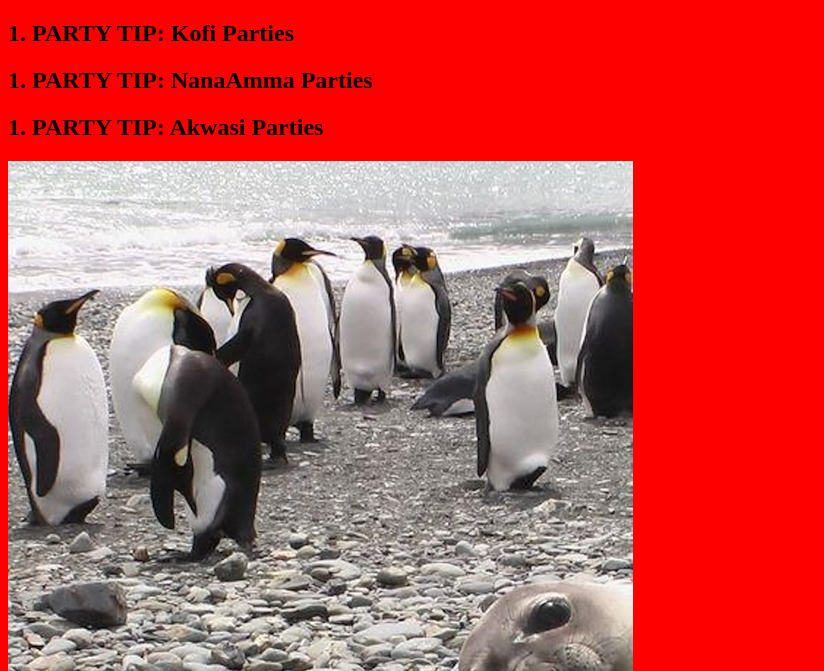
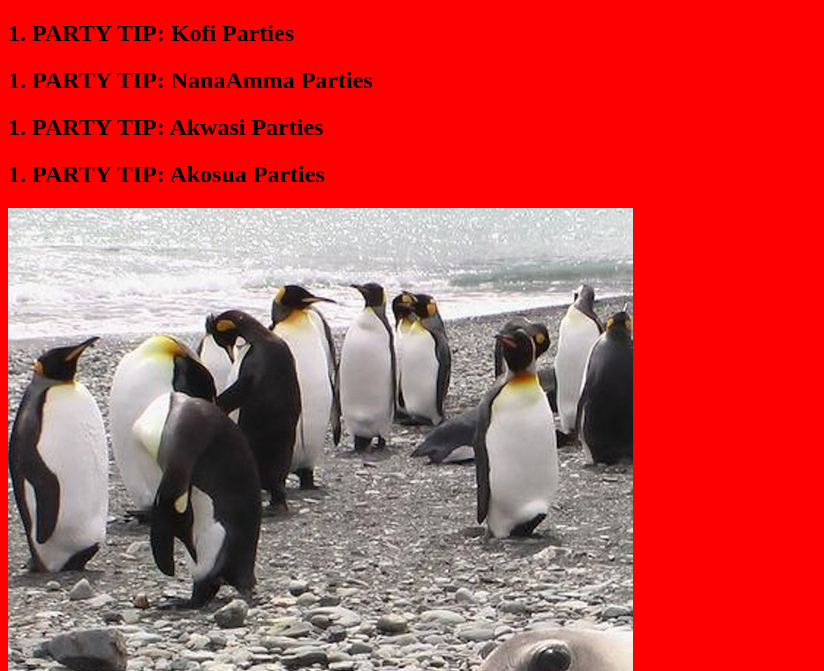
Before and after one commit to pdebrah/PartyTips-Onemonth-program, a plain HTML site: page index.htm in a window 1280 px wide. Shown: the part 129-800 px from the top of the page, without its empty margins (0-824 px from the left). Drawn offline with Linux system fonts and the light colour scheme.

Commit message:
updated the party-tip list

```diff
--- a/index.htm
+++ b/index.htm
@@ -19,6 +19,8 @@
 		<h2>1. PARTY TIP: Kofi Parties</h2>
 		<h2>1. PARTY TIP: NanaAmma Parties</h2>
 		<h2>1. PARTY TIP: Akwasi Parties</h2>
+		<h2>1. PARTY TIP: Akosua Parties</h2>
+
 
 		<img src="penguin-party.jpg" alt="penguin Party">
 
```
